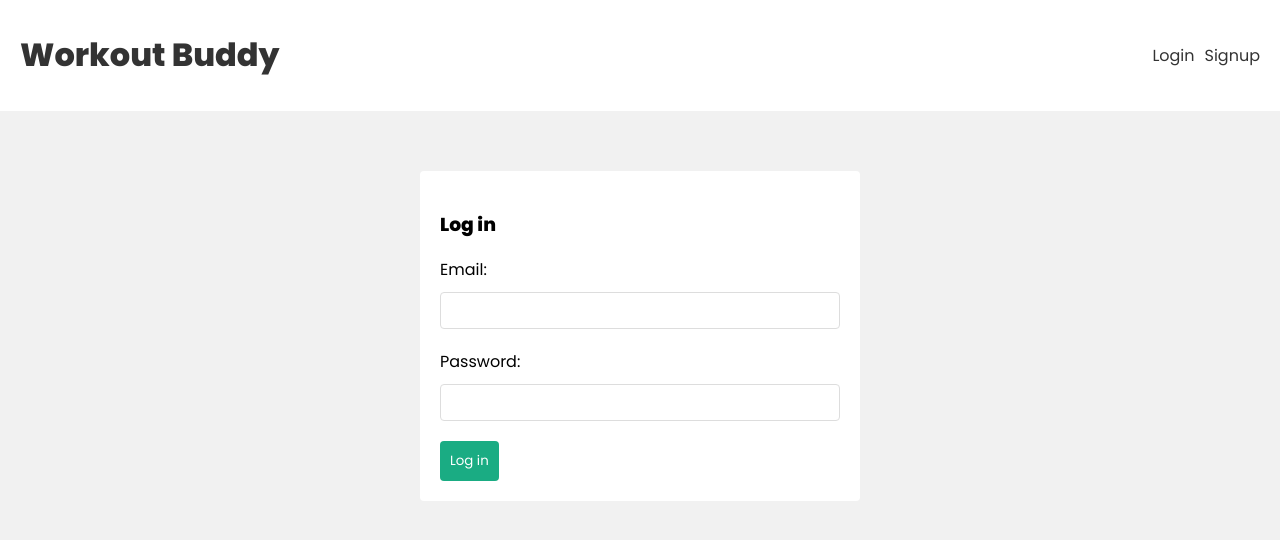
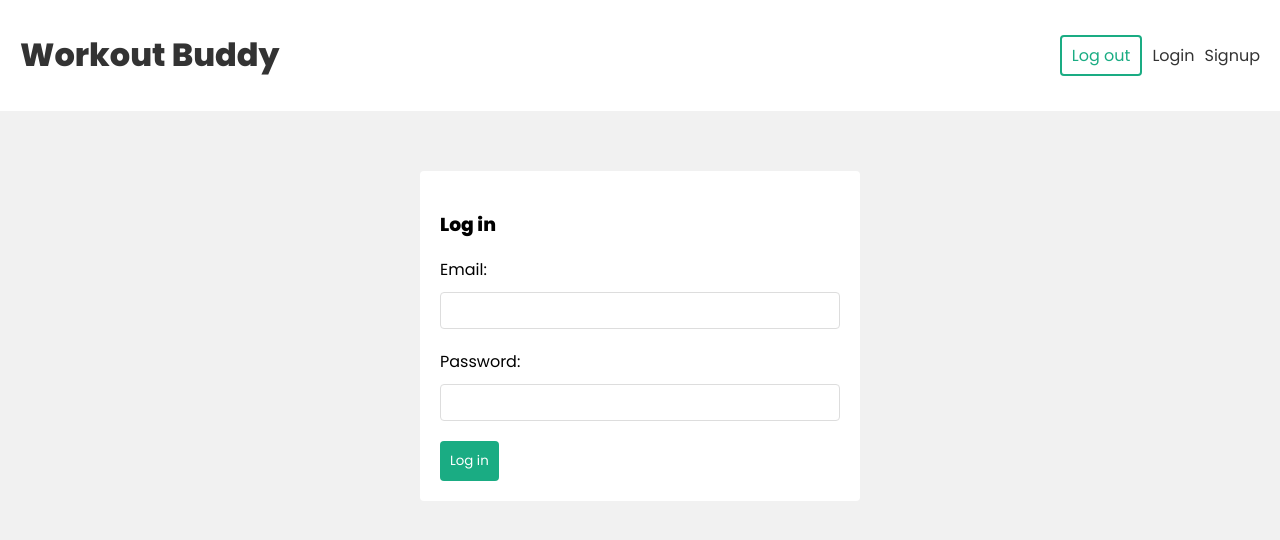
Before and after one commit to JonathanHYYan/Mern-Stack-Tutorial, a React (Create React App) app in the folder frontend/: page /login in a window 1280 px wide. Shown: the top 540 px of the page. Built offline with nearby package versions, Linux system fonts and the light colour scheme.

Commit message:
Added useLogout feature.

```diff
--- a/frontend/src/components/Navbar.js
+++ b/frontend/src/components/Navbar.js
@@ -1,6 +1,13 @@
 import { Link } from "react-router-dom";
+import { useLogout } from "../hooks/useLogout";
 
 const Navbar = () => {
+  const { logout } = useLogout();
+
+  const handleClick = () => {
+    logout();
+  };
+
   return (
     <header>
       <div className="container">
@@ -8,6 +15,9 @@
           <h1>Workout Buddy</h1>
         </Link>
         <nav>
+          <div>
+            <button onClick={handleClick}>Log out</button>
+          </div>
           <div>
             <Link to="/login">Login</Link>
             <Link to="/signup">Signup</Link>
--- /dev/null
+++ b/frontend/src/hooks/useLogout.js
@@ -0,0 +1,14 @@
+import { useAuthContext } from "./useAuthContext";
+
+export const useLogout = () => {
+    const {dispatch} = useAuthContext();
+    const logout = () => {
+        // Remove user from storage
+        localStorage.removeItem('user');
+
+        // Dispatch logout action
+        dispatch({type: 'LOGOUT'});
+    }
+
+    return {logout};
+}
--- a/frontend/src/index.css
+++ b/frontend/src/index.css
@@ -1,21 +1,19 @@
-/* Google Font */
-@import url("https://fonts.googleapis.com/css2?family=Poppins:ital,wght@0,300;0,400;0,600;0,800;1,500&display=swap");
+/* google font */
+@import url('https://fonts.googleapis.com/css2?family=Poppins:wght@300;400;500;600;800&family=VT323&display=swap');
 
+/* layout */
 :root {
   --primary: #1aac83;
   --error: #e7195a;
 }
-
 body {
   background: #f1f1f1;
   margin: 0;
   font-family: "Poppins";
 }
-
 header {
   background: #fff;
 }
-
 header .container {
   max-width: 1400px;
   margin: 0 auto;
@@ -24,47 +22,40 @@
   align-items: center;
   justify-content: space-between;
 }
-
 header a {
-  color: #333;;
+  color: #333;
   text-decoration: none;
 }
-
-.pages {
+.pages{
   max-width: 1400px;
   padding: 20px;
   margin: 0 auto;
 }
 
-/* Homepage */
-
-.home{
+/* homepage */
+.home {
   display: grid;
   grid-template-columns: 3fr 1fr;
   gap: 100px;
 }
-
 .workout-details {
   background: #fff;
   border-radius: 4px;
   margin: 20px auto;
   padding: 20px;
   position: relative;
-  box-shadow: 2px 2px 5px rgba(0, 0, 0, 0.05);
+  box-shadow: 2px 2px 5px rgba(0,0,0,0.05);
 }
-
 .workout-details h4 {
   margin: 0 0 10px 0;
   font-size: 1.2em;
   color: var(--primary);
 }
-
 .workout-details p {
   margin: 0;
   font-size: 0.9em;
   color: #555;
 }
-
 .workout-details span {
   position: absolute;
   top: 20px;
@@ -76,11 +67,10 @@
   color: #333;
 }
 
-/* New Workout Form */
+/* new workout form */
 label, input {
   display: block;
 }
-
 input {
   padding: 10px;
   margin-top: 10px;
@@ -90,18 +80,16 @@
   border-radius: 4px;
   box-sizing: border-box;
 }
-
 form button {
   background: var(--primary);
   border: 0;
   color: #fff;
   padding: 10px;
-  font-family: 'Poppins';
+  font-family: "Poppins";
   border-radius: 4px;
   cursor: pointer;
 }
-
-div .error {
+div.error {
   padding: 10px;
   background: #ffefef;
   border: 1px solid var(--error);
@@ -109,8 +97,7 @@
   border-radius: 4px;
   margin: 20px 0;
 }
-
-input .error {
+input.error {
   border: 1px solid var(--error);
 }
 
@@ -122,6 +109,17 @@
 nav a {
   margin-left: 10px;
 }
+nav button {
+  background: #fff;
+  color: var(--primary);
+  border: 2px solid var(--primary);
+  padding: 6px 10px;
+  border-radius: 4px;
+  font-family: "Poppins";
+  cursor: pointer;
+  font-size: 1em;
+}
+
 /* auth forms */
 form.signup, form.login {
   max-width: 400px;
```
